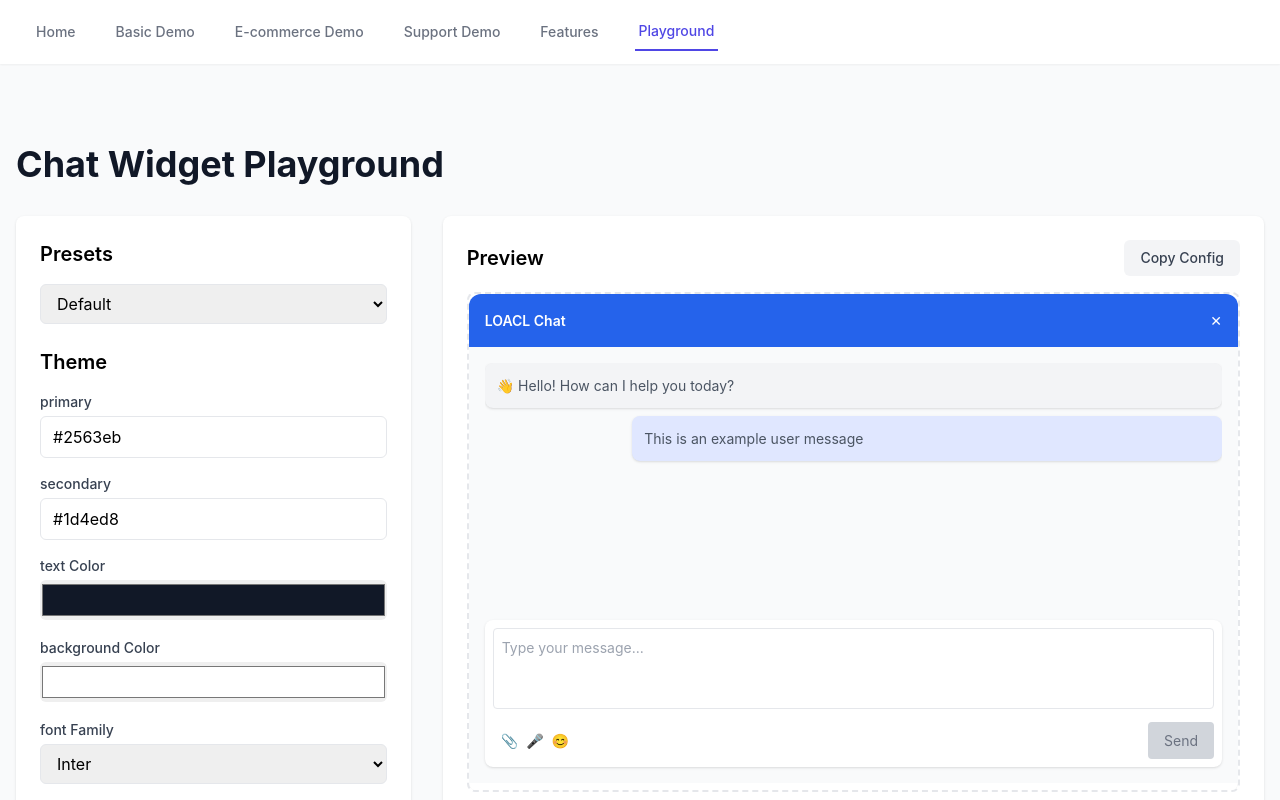
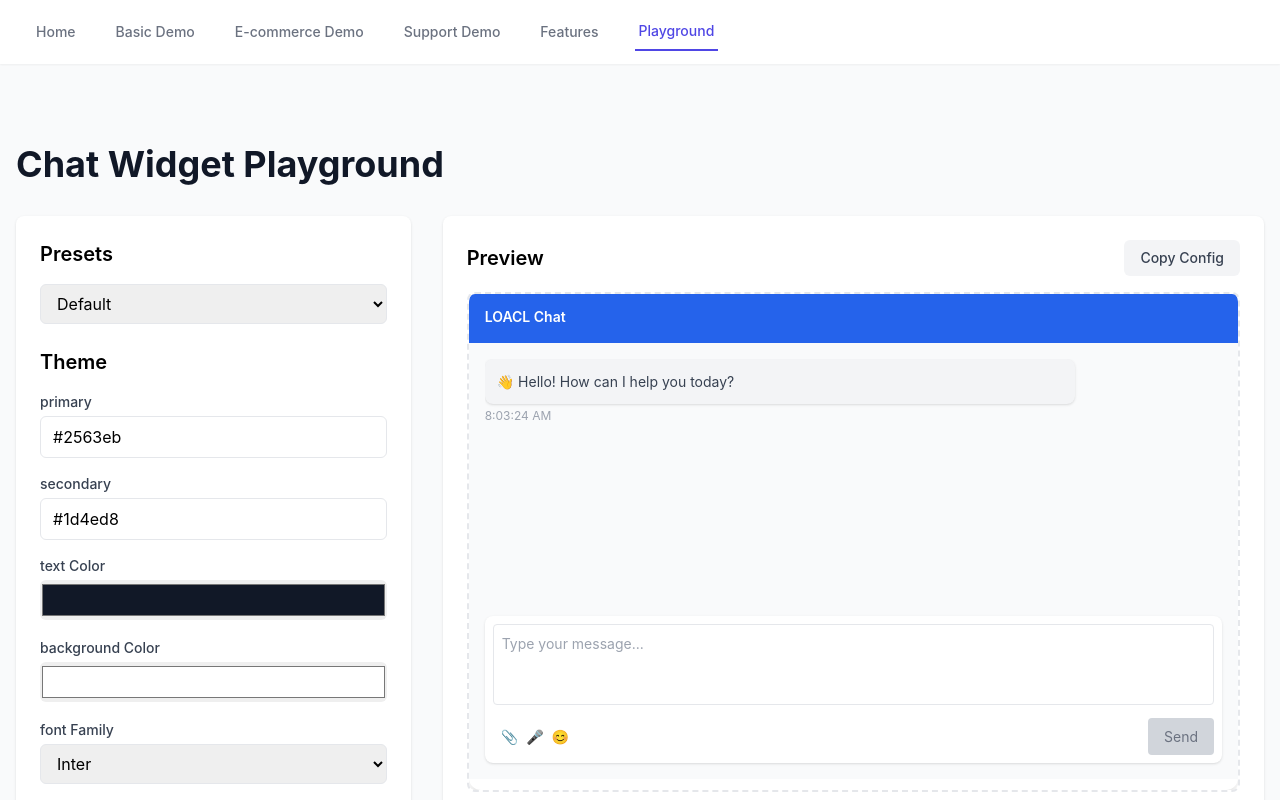
Before and after one commit to alinaqi/loacl_frontend, a React (Vite) app: page /playground in a window 1280 px wide. Shown: the top 800 px of the page. Built offline with nearby package versions, Linux system fonts and the light colour scheme.

Commit message:
feat(chat): add interactive message functionality - Add message display and history - Add typing indicator - Add file preview in messages - Add Enter key support - Add smooth scroll to bottom

```diff
--- a/src/components/ChatWidget.tsx
+++ b/src/components/ChatWidget.tsx
@@ -1,10 +1,18 @@
-import React, { useState, useRef } from 'react';
+import React, { useState, useRef, useEffect } from 'react';
 import EmojiPicker, { EmojiClickData } from 'emoji-picker-react';
 
 interface FilePreview {
   name: string;
   size: string;
   type: string;
+}
+
+interface Message {
+  id: string;
+  text: string;
+  type: 'user' | 'bot';
+  timestamp: Date;
+  file?: FilePreview;
 }
 
 interface ChatWidgetProps {
@@ -44,7 +52,25 @@ export const ChatWidget: React.FC<ChatWidgetProps> = ({
   const [message, setMessage] = useState('');
   const [selectedFile, setSelectedFile] = useState<FilePreview | null>(null);
   const [showEmojiPicker, setShowEmojiPicker] = useState(false);
+  const [messages, setMessages] = useState<Message[]>([
+    {
+      id: '1',
+      text: '👋 Hello! How can I help you today?',
+      type: 'bot',
+      timestamp: new Date(),
+    },
+  ]);
+  const [isTyping, setIsTyping] = useState(false);
   const fileInputRef = useRef<HTMLInputElement>(null);
+  const messagesEndRef = useRef<HTMLDivElement>(null);
+
+  const scrollToBottom = () => {
+    messagesEndRef.current?.scrollIntoView({ behavior: 'smooth' });
+  };
+
+  useEffect(() => {
+    scrollToBottom();
+  }, [messages]);
 
   const handleFileSelect = (event: React.ChangeEvent<HTMLInputElement>) => {
     const file = event.target.files?.[0];
@@ -66,16 +92,48 @@ export const ChatWidget: React.FC<ChatWidgetProps> = ({
   };
 
   const handleSend = () => {
-    // Here you would typically send both message and file to your backend
-    console.log('Sending message:', message);
-    if (selectedFile) {
-      console.log('With file:', selectedFile);
-    }
+    if (!message && !selectedFile) return;
+
+    // Add user message
+    const userMessage: Message = {
+      id: Date.now().toString(),
+      text: message,
+      type: 'user',
+      timestamp: new Date(),
+      file: selectedFile,
+    };
+    setMessages((prev) => [...prev, userMessage]);
+
+    // Clear input
     setMessage('');
     setSelectedFile(null);
     if (fileInputRef.current) {
       fileInputRef.current.value = '';
     }
+
+    // Simulate bot response
+    setIsTyping(true);
+    setTimeout(() => {
+      const botMessage: Message = {
+        id: (Date.now() + 1).toString(),
+        text: getBotResponse(message),
+        type: 'bot',
+        timestamp: new Date(),
+      };
+      setMessages((prev) => [...prev, botMessage]);
+      setIsTyping(false);
+    }, 1000 + Math.random() * 1000); // Random delay between 1-2 seconds
+  };
+
+  const getBotResponse = (userMessage: string): string => {
+    const responses = [
+      "I understand. Could you tell me more about that?",
+      "That's interesting! How can I help you with this?",
+      "I see. Let me think about the best way to assist you.",
+      "Thanks for sharing. What would you like to know more about?",
+      "I'm here to help. Could you provide more details?",
+    ];
+    return responses[Math.floor(Math.random() * responses.length)];
   };
 
   const removeFile = () => {
@@ -88,6 +146,13 @@ export const ChatWidget: React.FC<ChatWidgetProps> = ({
   const handleEmojiClick = (emojiData: EmojiClickData) => {
     setMessage((prev) => prev + emojiData.emoji);
     setShowEmojiPicker(false);
+  };
+
+  const handleKeyPress = (e: React.KeyboardEvent) => {
+    if (e.key === 'Enter' && !e.shiftKey) {
+      e.preventDefault();
+      handleSend();
+    }
   };
 
   const widgetStyles = {
@@ -138,12 +203,14 @@ export const ChatWidget: React.FC<ChatWidgetProps> = ({
             }}
           >
             <h3 className="text-white font-semibold">LOACL Chat</h3>
+            {!previewMode && (
               <button
                 onClick={() => setIsOpen(false)}
                 className="text-white hover:text-gray-200"
               >
                 ✕
               </button>
+            )}
           </div>
           <div
             className="bg-gray-50 p-4"
@@ -153,26 +220,53 @@ export const ChatWidget: React.FC<ChatWidgetProps> = ({
           >
             <div className="h-full flex flex-col">
               <div className="flex-1 overflow-y-auto mb-4">
+                {messages.map((msg) => (
                   <div
-                  className="bg-white rounded-lg p-3 shadow mb-2"
+                    key={msg.id}
+                    className={`mb-4 ${msg.type === 'user' ? 'ml-auto' : 'mr-auto'} max-w-[80%]`}
+                  >
+                    <div
+                      className="rounded-lg p-3 shadow"
                       style={{
-                    backgroundColor: 'var(--message-bubble-color)',
+                        backgroundColor: msg.type === 'user'
+                          ? 'var(--user-message-color)'
+                          : 'var(--message-bubble-color)',
                       }}
                     >
-                  <p className="text-gray-600">
-                    👋 Hello! How can I help you today?
+                      <p className="text-gray-700 whitespace-pre-wrap break-words">
+                        {msg.text}
+                      </p>
+                      {msg.file && (
+                        <div className="mt-2 p-2 bg-white bg-opacity-50 rounded">
+                          <div className="flex items-center space-x-2">
+                            <span className="text-gray-500">📎</span>
+                            <div>
+                              <p className="text-sm font-medium text-gray-700 truncate">
+                                {msg.file.name}
+                              </p>
+                              <p className="text-xs text-gray-500">
+                                {msg.file.size}
                               </p>
                             </div>
-                <div
-                  className="bg-white rounded-lg p-3 shadow mb-2 ml-auto max-w-[80%]"
-                  style={{
-                    backgroundColor: 'var(--user-message-color)',
-                  }}
-                >
-                  <p className="text-gray-600">
-                    This is an example user message
-                  </p>
                           </div>
+                        </div>
+                      )}
+                    </div>
+                    <div className="text-xs text-gray-400 mt-1">
+                      {msg.timestamp.toLocaleTimeString()}
+                    </div>
+                  </div>
+                ))}
+                {isTyping && (
+                  <div className="flex items-center space-x-2 text-gray-500">
+                    <div className="typing-indicator">
+                      <span></span>
+                      <span></span>
+                      <span></span>
+                    </div>
+                  </div>
+                )}
+                <div ref={messagesEndRef} />
               </div>
               <div className="bg-white rounded-lg shadow p-2">
                 {selectedFile && (
@@ -180,7 +274,9 @@ export const ChatWidget: React.FC<ChatWidgetProps> = ({
                     <div className="flex items-center space-x-2">
                       <span className="text-gray-500">📎</span>
                       <div>
-                        <p className="text-sm font-medium text-gray-700 truncate">{selectedFile.name}</p>
+                        <p className="text-sm font-medium text-gray-700 truncate">
+                          {selectedFile.name}
+                        </p>
                         <p className="text-xs text-gray-500">{selectedFile.size}</p>
                       </div>
                     </div>
@@ -195,6 +291,7 @@ export const ChatWidget: React.FC<ChatWidgetProps> = ({
                 <textarea
                   value={message}
                   onChange={(e) => setMessage(e.target.value)}
+                  onKeyPress={handleKeyPress}
                   placeholder="Type your message..."
                   className="w-full p-2 border border-gray-200 rounded resize-none focus:ring-2 focus:ring-indigo-500 focus:border-indigo-500"
                   rows={3}
@@ -248,7 +345,7 @@ export const ChatWidget: React.FC<ChatWidgetProps> = ({
                   <button
                     onClick={handleSend}
                     disabled={!message && !selectedFile}
-                    className="px-4 py-2 rounded"
+                    className="px-4 py-2 rounded transition-colors"
                     style={{
                       backgroundColor: !message && !selectedFile ? '#D1D5DB' : 'var(--primary-color)',
                       color: !message && !selectedFile ? '#6B7280' : '#ffffff',
--- a/src/index.css
+++ b/src/index.css
@@ -1,6 +1,8 @@
 @tailwind base;
 @tailwind components;
 @tailwind utilities;
+
+@import './styles/chat.css';
 
 body {
   margin: 0;
--- /dev/null
+++ b/src/styles/chat.css
@@ -0,0 +1,45 @@
+.typing-indicator {
+  display: flex;
+  align-items: center;
+  padding: 8px 12px;
+  background-color: var(--message-bubble-color);
+  border-radius: 12px;
+  width: fit-content;
+}
+
+.typing-indicator span {
+  width: 6px;
+  height: 6px;
+  background-color: #6B7280;
+  border-radius: 50%;
+  margin: 0 2px;
+  display: inline-block;
+  animation: typing 1s infinite ease-in-out;
+}
+
+.typing-indicator span:nth-child(1) {
+  animation-delay: 200ms;
+}
+
+.typing-indicator span:nth-child(2) {
+  animation-delay: 300ms;
+}
+
+.typing-indicator span:nth-child(3) {
+  animation-delay: 400ms;
+}
+
+@keyframes typing {
+  0% {
+    transform: translateY(0px);
+    background-color: #6B7280;
+  }
+  28% {
+    transform: translateY(-4px);
+    background-color: #9CA3AF;
+  }
+  44% {
+    transform: translateY(0px);
+    background-color: #6B7280;
+  }
+}
```
Lines whose indentation alone changed are shown as unchanged.
